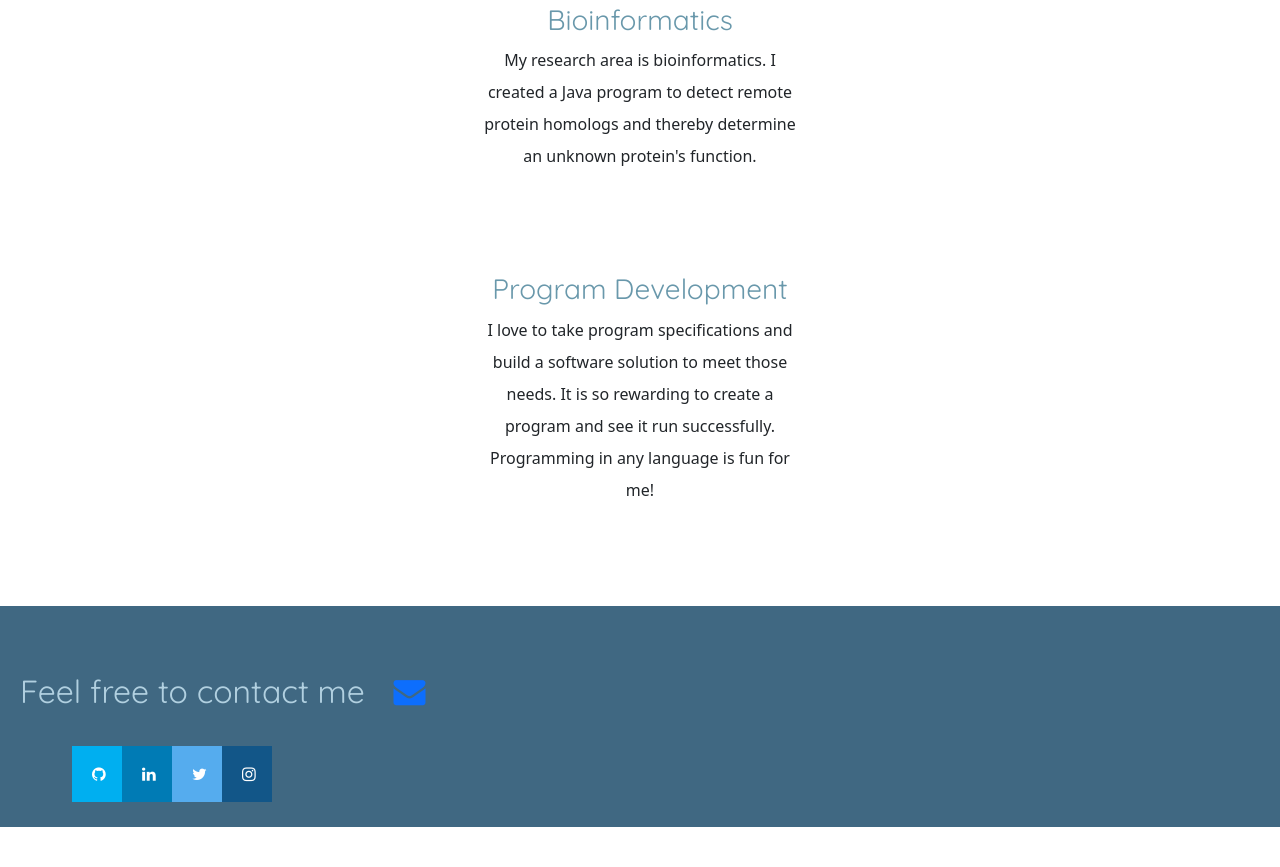
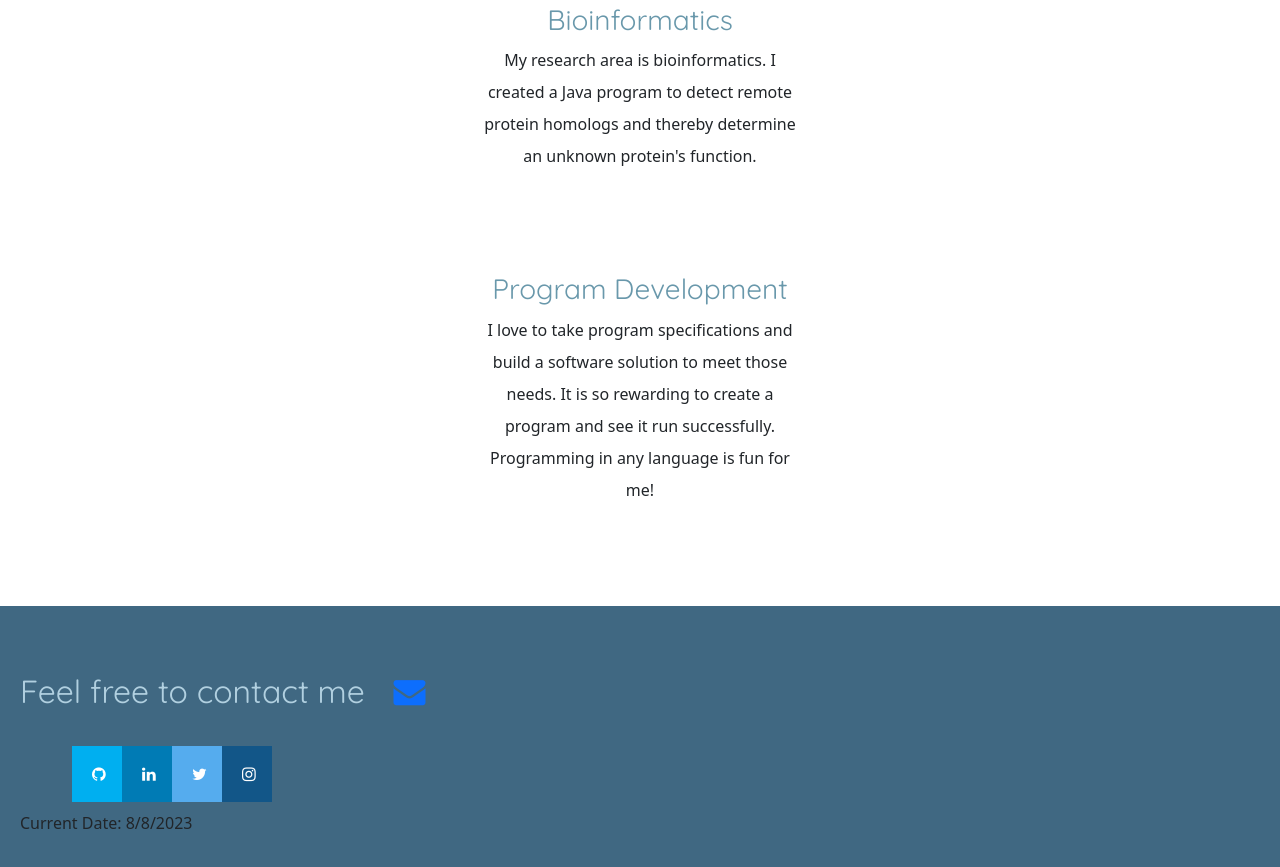
Before and after one commit to gina-cooper/Project, a plain HTML site: page index.html in a window 1280 px wide. Shown: the part 1401-2268 px from the top of the page. Before the commit the page ends 2228 px from the top, so only its background shows below. Drawn offline with nearby package versions, Linux system fonts and the light colour scheme.

Commit message:
Module 4b

```diff
--- a/index.html
+++ b/index.html
@@ -80,6 +80,12 @@ href="https://cdnjs.cloudflare.com/ajax/libs/font-awesome/4.7.0/css/font-awesome
       <li><a href="https://twitter.com/"><i class="fa  fa-twitter"></i></a></li>
       <li><a href="https://instagram.com/"><i class="fa  fa-instagram"></i></a></li>
        </ul>
+       <p>Current Date: <span id="currdate"></span></p>
+
+        <script>
+        var dt = new Date();
+        document.getElementById("currdate").innerHTML = dt.toLocaleDateString();
+        </script>
     </div>
 </body>
 </html>
```
Also changed, not shown: script_battle.js (+6 -5 lines).
